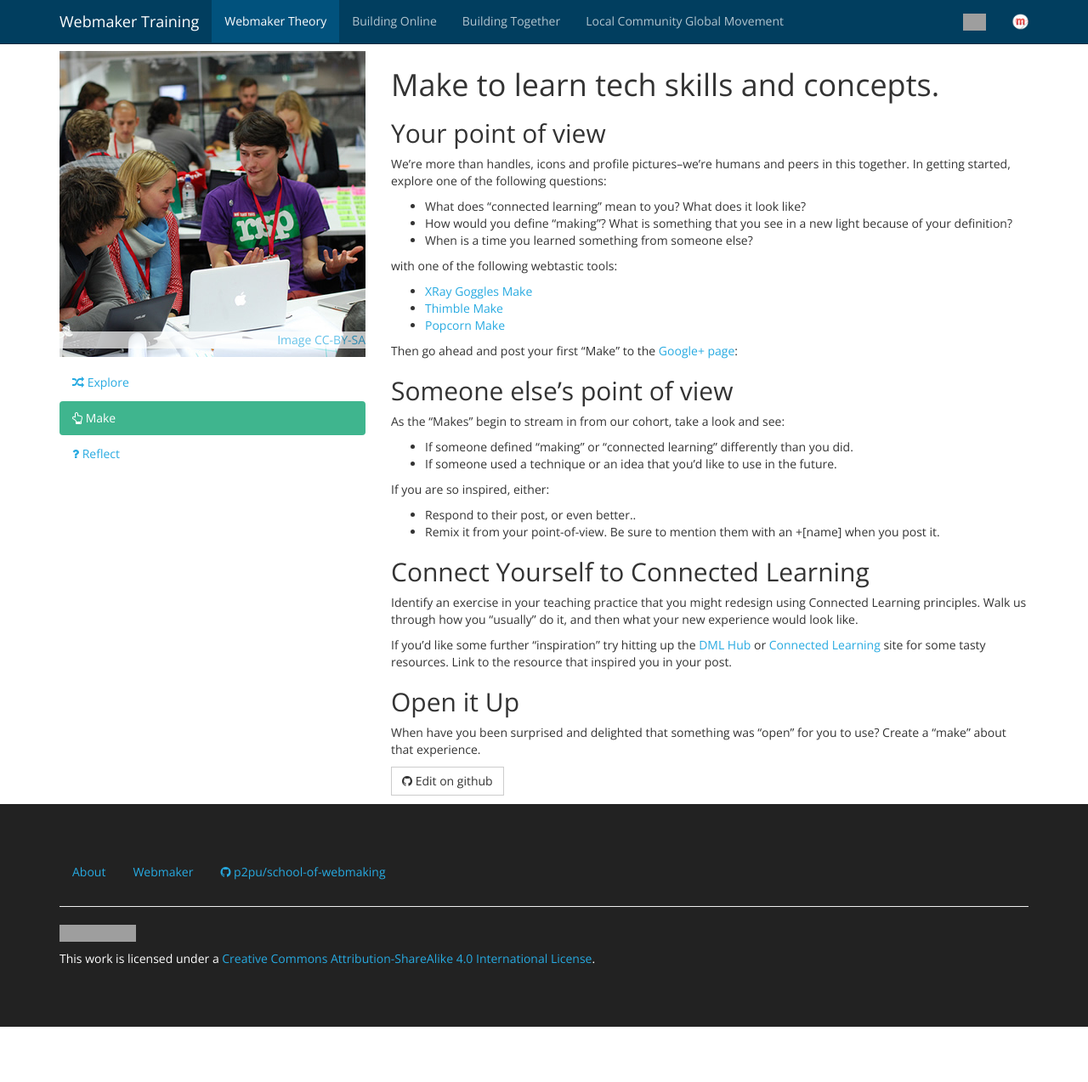
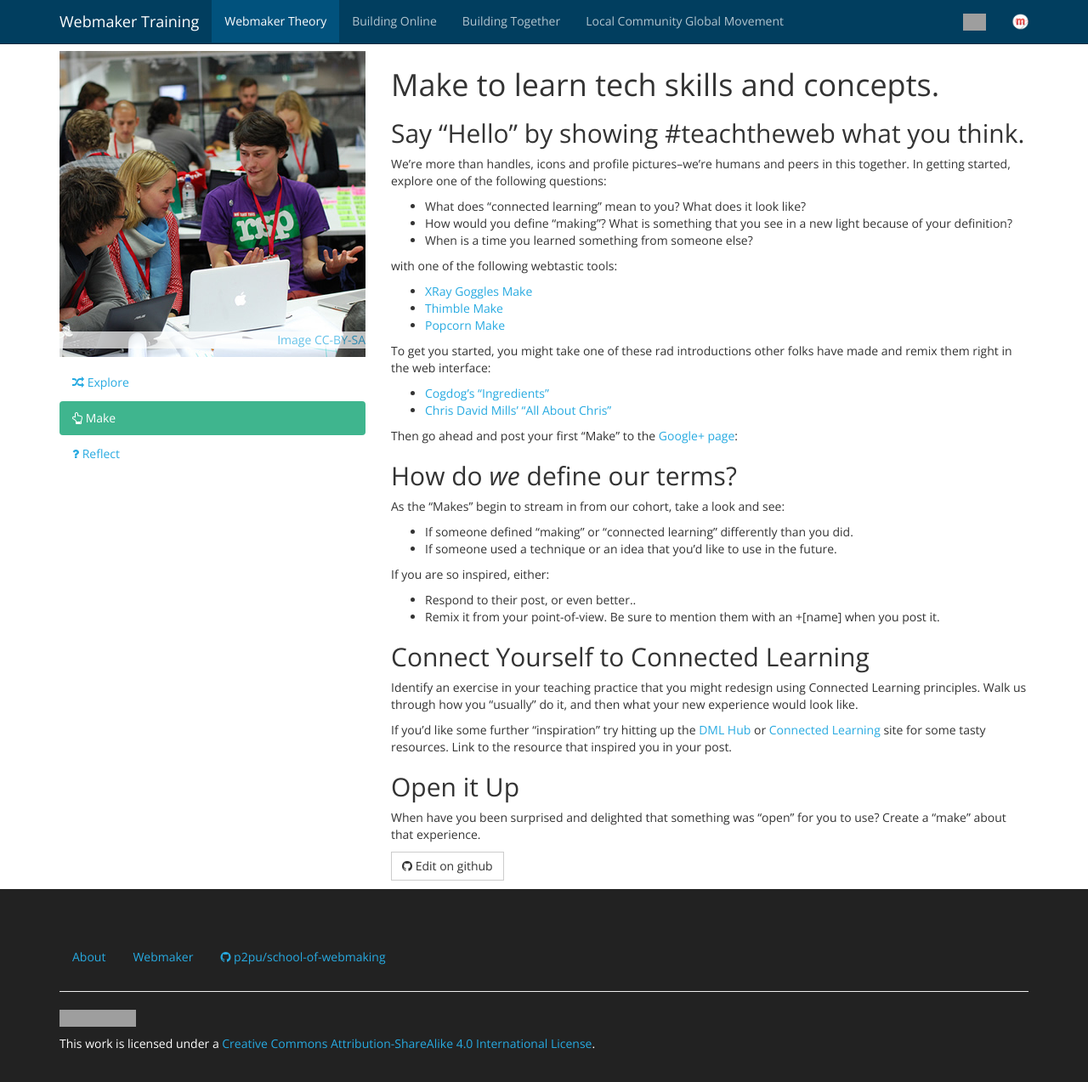
Before and after one commit to mozilla/school-of-webmaking, a Jekyll site: the page built from _posts/2000-01-02-make.markdown, in a window 1280 px wide and 1308 px high. Shown: the top 1273 px of the window at 85% size. Built offline with Jekyll 4.4.1, drawn with Linux system fonts in a browser that asks for light colours; nearby versions of some CDN libraries; Markdown is read by kramdown in place of the engine named in the settings; grey boxes are pictures that could not be loaded.

Commit message:
Update make.
Include some examples to remix and renamed headers for exercises.

```diff
--- a/_posts/2000-01-02-make.markdown
+++ b/_posts/2000-01-02-make.markdown
@@ -6,7 +6,7 @@ categories: [webmaker-theory]
 
 #Make to learn tech skills and concepts.
 
-## Your point of view
+## Say "Hello" by showing #teachtheweb what you think.
 
 We’re more than handles, icons and profile pictures--we’re humans and peers in this together. In getting started, explore one of the following questions:
 
@@ -20,10 +20,15 @@ with one of the following webtastic tools:
 * [Thimble Make](https://thimble.webmaker.org/en-US)
 * [Popcorn Make](https://popcorn.webmaker.org/en-US)
 
+To get you started, you might take one of these rad introductions other folks have made and remix them right in the web interface:
+* [Cogdog's "Ingredients"](https://cogdog.makes.org/thimble/what-are-your-ingredients)
+* [Chris David Mills' "All About Chris"](https://chrisdavidmills.makes.org/thimble/all-about-chris)
+
+
 Then go ahead and post your first “Make” to the [Google+ page](https://plus.google.com/u/0/communities/106022863174952221205/stream/4723a453-f65d-49c4-a44e-cae2b9dbada1):
 
 
-## Someone else's point of view
+## How do *we* define our terms?
 
 As the “Makes” begin to stream in from our cohort, take a look and see:
 
```
